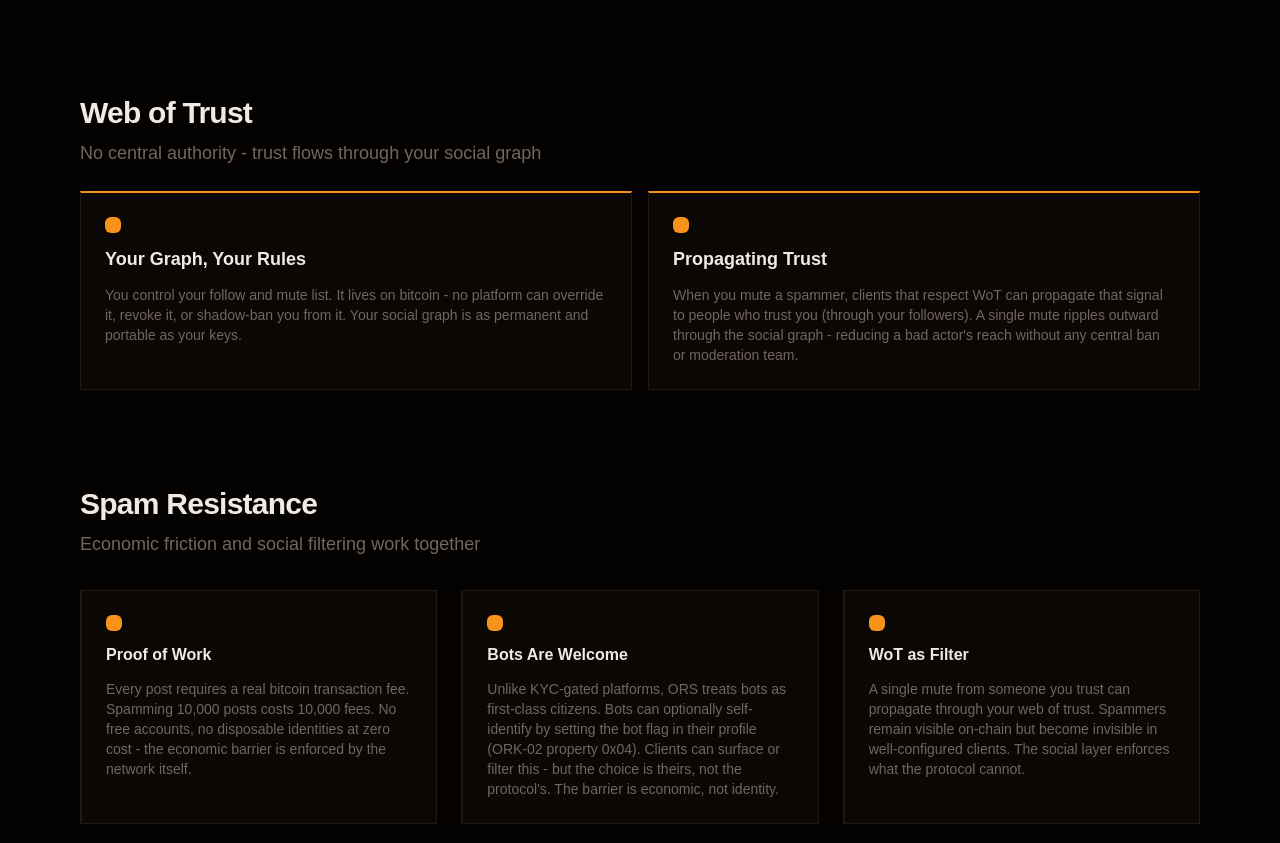
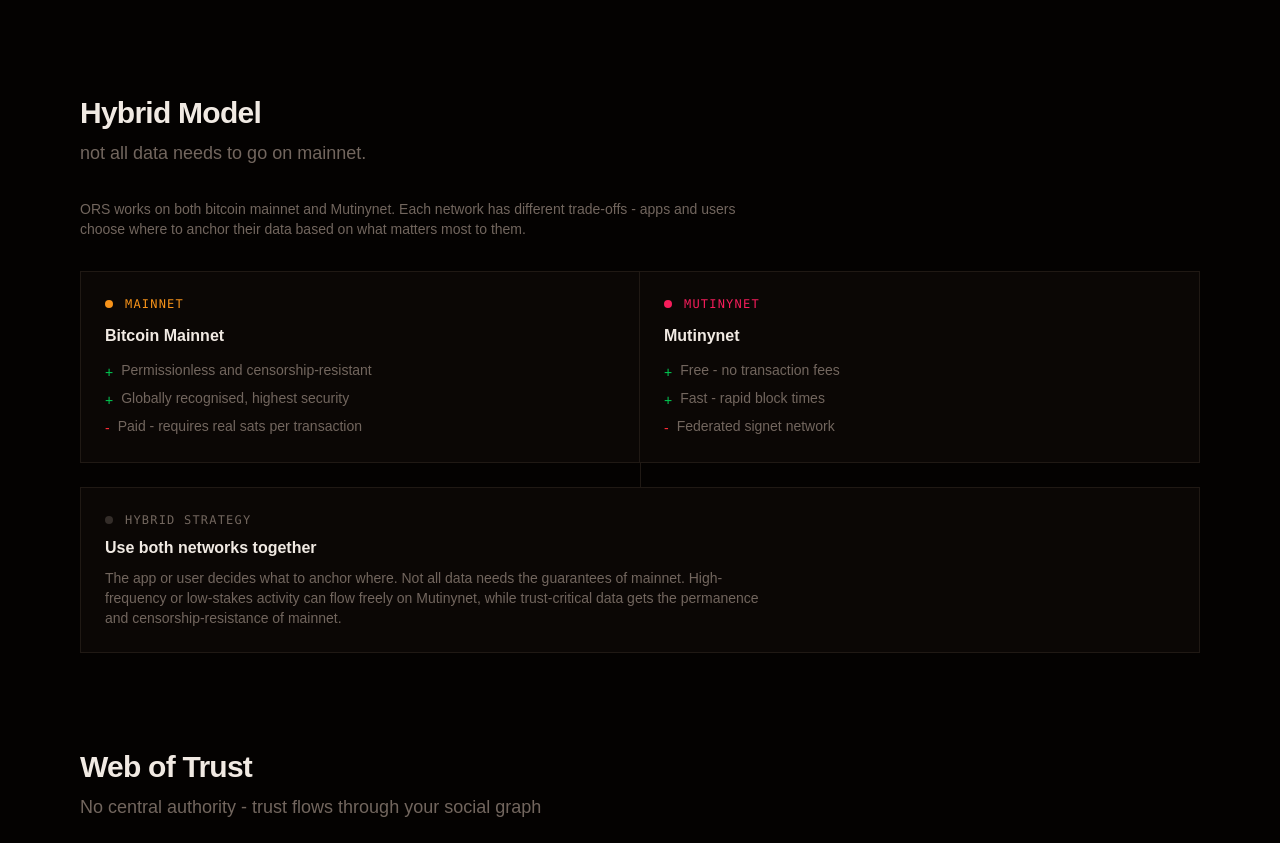
Before and after one commit to opreturnsocial/ors.dev, a React (Vite) app: page / in a window 1280 px wide. Shown: the part 4609-5452 px from the top of the page. Built offline with nearby package versions, Linux system fonts and the light colour scheme.

Commit message:
feat: add hybrid model section

```diff
--- a/src/App.tsx
+++ b/src/App.tsx
@@ -8,6 +8,7 @@
 import ReferenceClients from '@/components/ReferenceClients';
 import IndexerExplorer from '@/components/IndexerExplorer';
 import Architecture from '@/components/Architecture';
+import HybridModel from '@/components/HybridModel';
 import WebOfTrust from '@/components/WebOfTrust';
 import SpamResistance from '@/components/SpamResistance';
 import BringYourOwnClient from '@/components/BringYourOwnClient';
@@ -65,6 +66,7 @@
         <IndexerExplorer />
         <SpecLinks />
         <Architecture />
+        <HybridModel />
         <WebOfTrust />
         <SpamResistance />
         <BringYourOwnClient />
--- /dev/null
+++ b/src/components/HybridModel.tsx
@@ -0,0 +1,95 @@
+export default function HybridModel() {
+  return (
+    <section className="space-y-8">
+      <div className="space-y-2">
+        <h2 className="text-3xl font-bold tracking-tight">Hybrid Model</h2>
+        <p className="text-muted-foreground text-lg">
+          not all data needs to go on mainnet.
+        </p>
+      </div>
+
+      <p className="text-sm text-muted-foreground max-w-2xl">
+        ORS works on both bitcoin mainnet and Mutinynet. Each network has
+        different trade-offs - apps and users choose where to anchor their data
+        based on what matters most to them.
+      </p>
+
+      <div className="space-y-0">
+        {/* Two-column comparison */}
+        <div className="grid grid-cols-1 md:grid-cols-2 gap-0">
+          {/* Mainnet */}
+          <div className="border border-border bg-card p-6 space-y-3">
+            <div className="flex items-center gap-3">
+              <div className="w-2 h-2 bg-[#f7931a] rounded-sm" />
+              <span className="text-xs font-mono tracking-widest text-[#f7931a] uppercase">
+                Mainnet
+              </span>
+            </div>
+            <h3 className="font-semibold">Bitcoin Mainnet</h3>
+            <ul className="space-y-1.5 text-sm text-muted-foreground">
+              <li className="flex items-start gap-2">
+                <span className="text-green-500 mt-0.5">+</span>
+                <span>Permissionless and censorship-resistant</span>
+              </li>
+              <li className="flex items-start gap-2">
+                <span className="text-green-500 mt-0.5">+</span>
+                <span>Globally recognised, highest security</span>
+              </li>
+              <li className="flex items-start gap-2">
+                <span className="text-red-500 mt-0.5">-</span>
+                <span>Paid - requires real sats per transaction</span>
+              </li>
+            </ul>
+          </div>
+
+          {/* Mutinynet */}
+          <div className="border border-border bg-card p-6 space-y-3 md:border-l-0">
+            <div className="flex items-center gap-3">
+              <div className="w-2 h-2 bg-[#f61d5b] rounded-sm" />
+              <span className="text-xs font-mono tracking-widest text-[#f61d5b] uppercase">
+                Mutinynet
+              </span>
+            </div>
+            <h3 className="font-semibold">Mutinynet</h3>
+            <ul className="space-y-1.5 text-sm text-muted-foreground">
+              <li className="flex items-start gap-2">
+                <span className="text-green-500 mt-0.5">+</span>
+                <span>Free - no transaction fees</span>
+              </li>
+              <li className="flex items-start gap-2">
+                <span className="text-green-500 mt-0.5">+</span>
+                <span>Fast - rapid block times</span>
+              </li>
+              <li className="flex items-start gap-2">
+                <span className="text-red-500 mt-0.5">-</span>
+                <span>Federated signet network</span>
+              </li>
+            </ul>
+          </div>
+        </div>
+
+        {/* Connector */}
+        <div className="flex justify-center py-0">
+          <div className="w-px h-6 bg-border" />
+        </div>
+
+        {/* Hybrid strategy */}
+        <div className="border border-border bg-card p-6 space-y-2">
+          <div className="flex items-center gap-3">
+            <div className="w-2 h-2 bg-muted-foreground/40 rounded-sm" />
+            <span className="text-xs font-mono tracking-widest text-muted-foreground uppercase">
+              Hybrid Strategy
+            </span>
+          </div>
+          <h3 className="font-semibold">Use both networks together</h3>
+          <p className="text-sm text-muted-foreground max-w-2xl">
+            The app or user decides what to anchor where. Not all data needs the
+            guarantees of mainnet. High-frequency or low-stakes activity can
+            flow freely on Mutinynet, while trust-critical data gets the
+            permanence and censorship-resistance of mainnet.
+          </p>
+        </div>
+      </div>
+    </section>
+  );
+}
```
